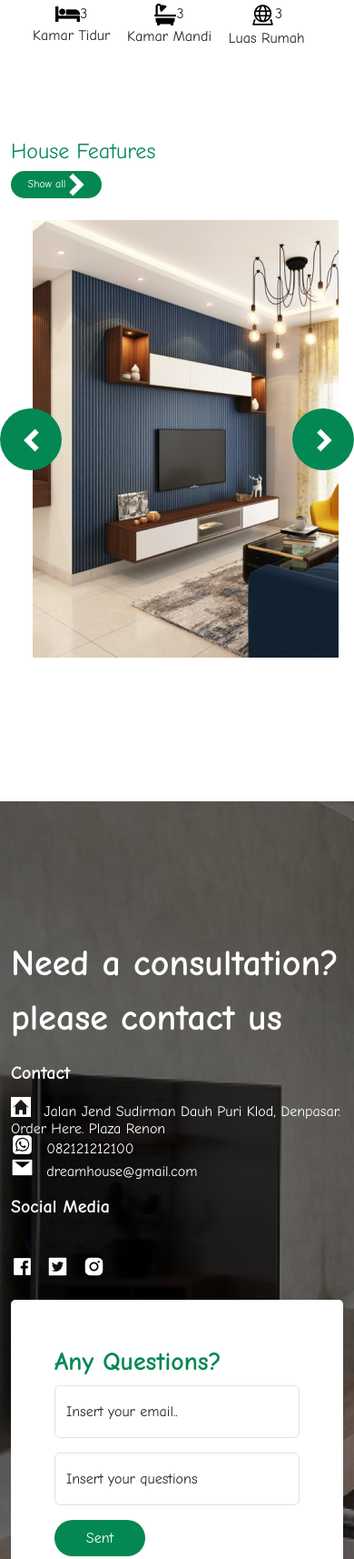
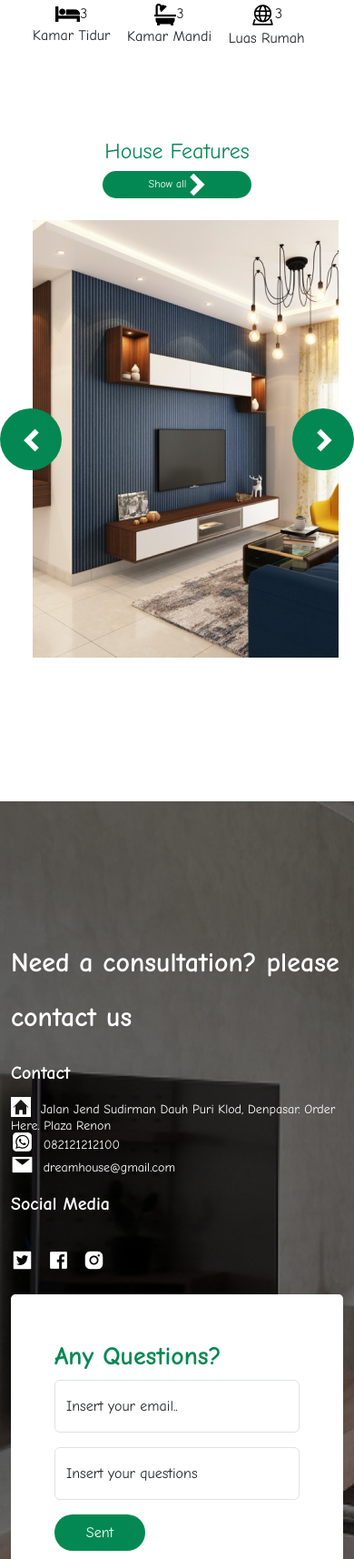
Before and after one commit to muhammadderi/property, a plain HTML site: page index.html in a window 390 px wide. Shown: the part 5781-7495 px from the top of the page at 91% size. Drawn offline with nearby package versions, Linux system fonts and the light colour scheme.

Commit message:
adding responsive for mobile and ipad devices

```diff
--- a/css/responsive.css
+++ b/css/responsive.css
@@ -1,6 +1,7 @@
 @media screen and (max-width: 922px) {
 }
 
+/* test */
 /* tablet */
 @media screen and (max-width: 576px) {
   .hero-tagline h1 {
@@ -48,8 +49,18 @@
   }
   #homefeatures .button-fitur {
     font-size: 12px;
-    width: 100px;
+    width: 45%;
     height: 30px;
+  }
+  #contact h3 {
+    font-size: 30px;
+    width: 100%;
+  }
+  #contact a {
+    font-size: 14px;
+  }
+  .copyright p {
+    padding-top: 20px;
   }
 }
 
--- a/css/style.css
+++ b/css/style.css
@@ -1,11 +1,12 @@
-@import url('https://fonts.googleapis.com/css2?family=Comic+Neue:ital,wght@0,400;0,700;1,700&display=swap');
+@import url("https://fonts.googleapis.com/css2?family=Comic+Neue:ital,wght@0,400;0,700;1,700&display=swap");
 
 :root {
   --pr-color: #048853;
 }
 
+/* test */
 body {
-  font-family: 'Comic Neue', cursive;
+  font-family: "Comic Neue", cursive;
   background-color: transparent;
 }
 
--- a/index.html
+++ b/index.html
@@ -613,8 +613,8 @@
       <section id="homefeatures" class="mt-5 overflow-hidden">
         <div class="container">
           <div class="row mb-4">
-            <div class="col-lg-9 col-md-12"><h2>House Features</h2></div>
-            <div class="col-lg-3">
+            <div class="col-lg-9 col-md-12 text-center text-lg-start"><h2>House Features</h2></div>
+            <div class="col-lg-3 text-center text-lg-start" >
               <button class="button-fitur">
                 Show all
                 <img src="img/Right Arrow.png" alt="" />
@@ -746,9 +746,9 @@
                       </a>
                     </div>
                     <h6>Social Media</h6>
-                    <a href="#"><img src="img/Facebook Icon.png" alt=""></a>
-                    <a href="#"><img src="img/Twiter Icon.png" alt=""></a>
-                    <a href="#"><img src="img/Instagram Iicon.png" alt=""></a>
+                    <a href="#" class="me-lg-3 me-1"><img src="img/Twiter Icon.png" alt=""></a>
+                    <a href="#" class="me-lg-3 me-1"><img src="img/Facebook Icon.png" alt=""></a>
+                    <a href="#" class="me-lg-3 me-1"><img src="img/Instagram Iicon.png" alt=""></a>
                   </div>
                 </h3>
               </div>
@@ -777,11 +777,11 @@
       <div class="container-fluid">
         <div class="container">
           <div class="row">
-            <div class="col-md-7 d-flex align-items-center">
-              <img src="img/Logo Icon.png" alt="logohouse">
+            <div class="col-md-7 d-flex align-items-center justify-content-center">
+              <img src="img/Logo Icon.png" alt="logohouse" class="me-2">
               <a href="#">Dream House</a>
             </div>
-            <div class="col-md-5 d-flex justify-content-evenly">
+            <div class="col-md-5 d-flex justify-content-evenly justify-content-center">
               <a href="#hero">Home</a>
               <a href="#services">Services</a>
               <a href="#fitur">Feature</a>
```
